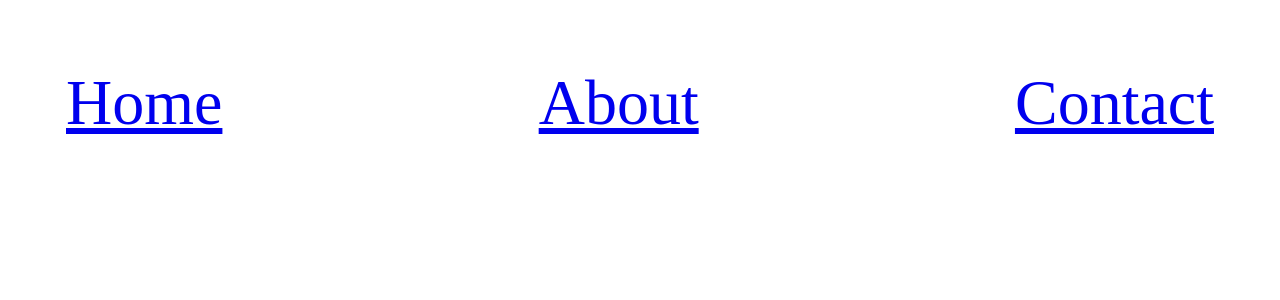
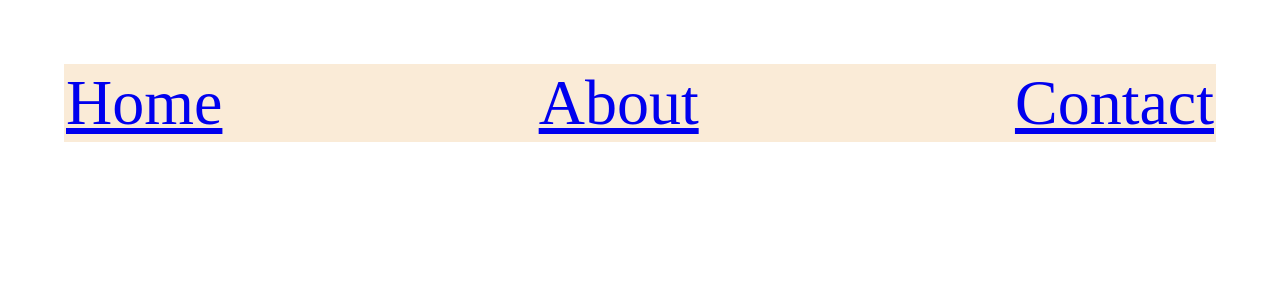
Before and after one commit to shaz1d/react-practice, a React (Vite) app: page / in a window 1280 px wide. Shown: the top 300 px of the page. Built offline with nearby package versions, Linux system fonts and the light colour scheme.

Commit message:
added some styling to nav in main branch

```diff
--- a/src/Components/Navbar/navbar.scss
+++ b/src/Components/Navbar/navbar.scss
@@ -7,6 +7,7 @@
       display: flex;
       justify-content: space-between;
       align-items: center;
+      background-color: antiquewhite;
     }
     li {
       padding: 2px;
```
